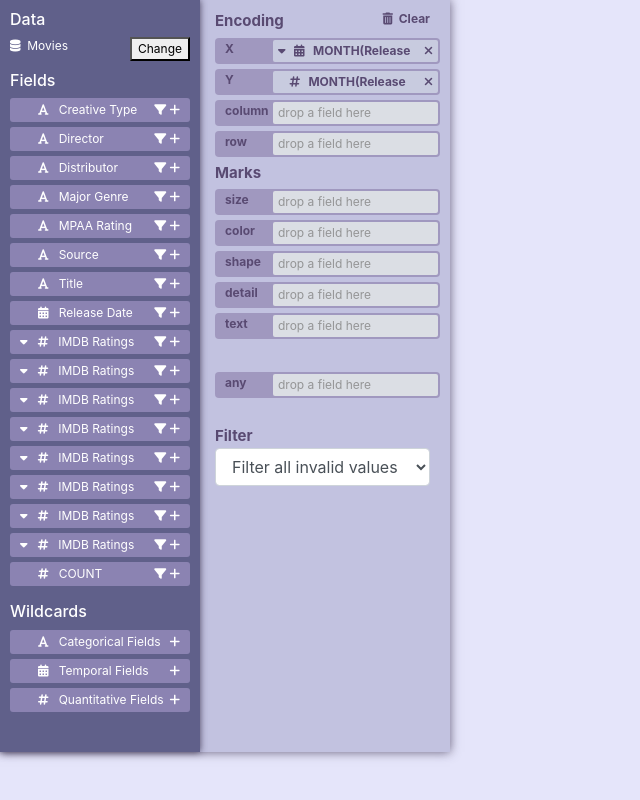
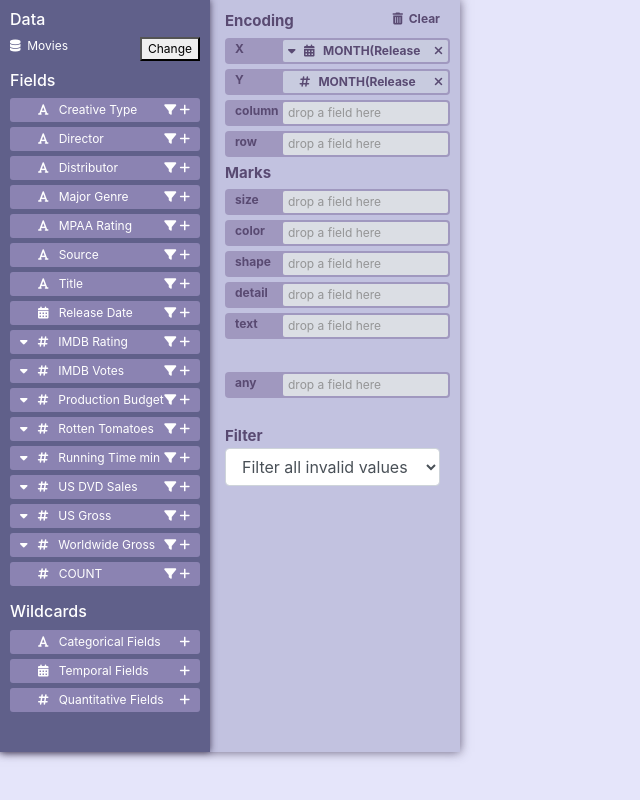
Before and after one commit to Zehua-Zeng/ENTVisRecMockup, a Flask app: page / in a window 1280 px wide. Shown: the part 56-856 px from the top of the page, without its empty margins (0-640 px from the left). Run offline with Flask 2, Linux system fonts and the light colour scheme; some libraries are stand-ins or nearby versions.

Commit message:
fixed the bug that sidenav displaying duplicate tags

```diff
--- a/static/css/main.css
+++ b/static/css/main.css
@@ -8,7 +8,7 @@
     display:inline-block;
     background-color: rgb(96, 96, 138);
     box-shadow: 0 0 7px rgba(54, 44, 73, 0.877);
-    width: 200px;
+    width: 210px;
     height: 94%;
     min-height: 750px;
     position:absolute;
@@ -36,12 +36,12 @@
     background-color: rgb(194, 194, 224);
     color:rgb(89, 74, 114) ;
     box-shadow: 0 0 10px rgba(54, 44, 73, 0.733);
-    width: 450px;
+    width: 460px;
     min-height: 750px;
     height:94%;
     position: absolute;
     z-index: 9;
-    padding:  10px 20px 0 215px;
+    padding:  10px 20px 0 225px;
     font-size: 12px;
     font-weight: bold;
 }
--- a/static/js/main.js
+++ b/static/js/main.js
@@ -39,7 +39,7 @@ function addFields(fields){
                 <div>
                     <i class="fas fa-caret-down"></i> &nbsp;
                     <i class="fas fa-hashtag"></i> &nbsp;
-                    <span> IMDB Ratings</span>
+                    <span> ${e}</span>
                     <span class="float-right">
                         <i class="fas fa-filter"></i>
                         <i class="fas fa-plus"></i></i>
```
